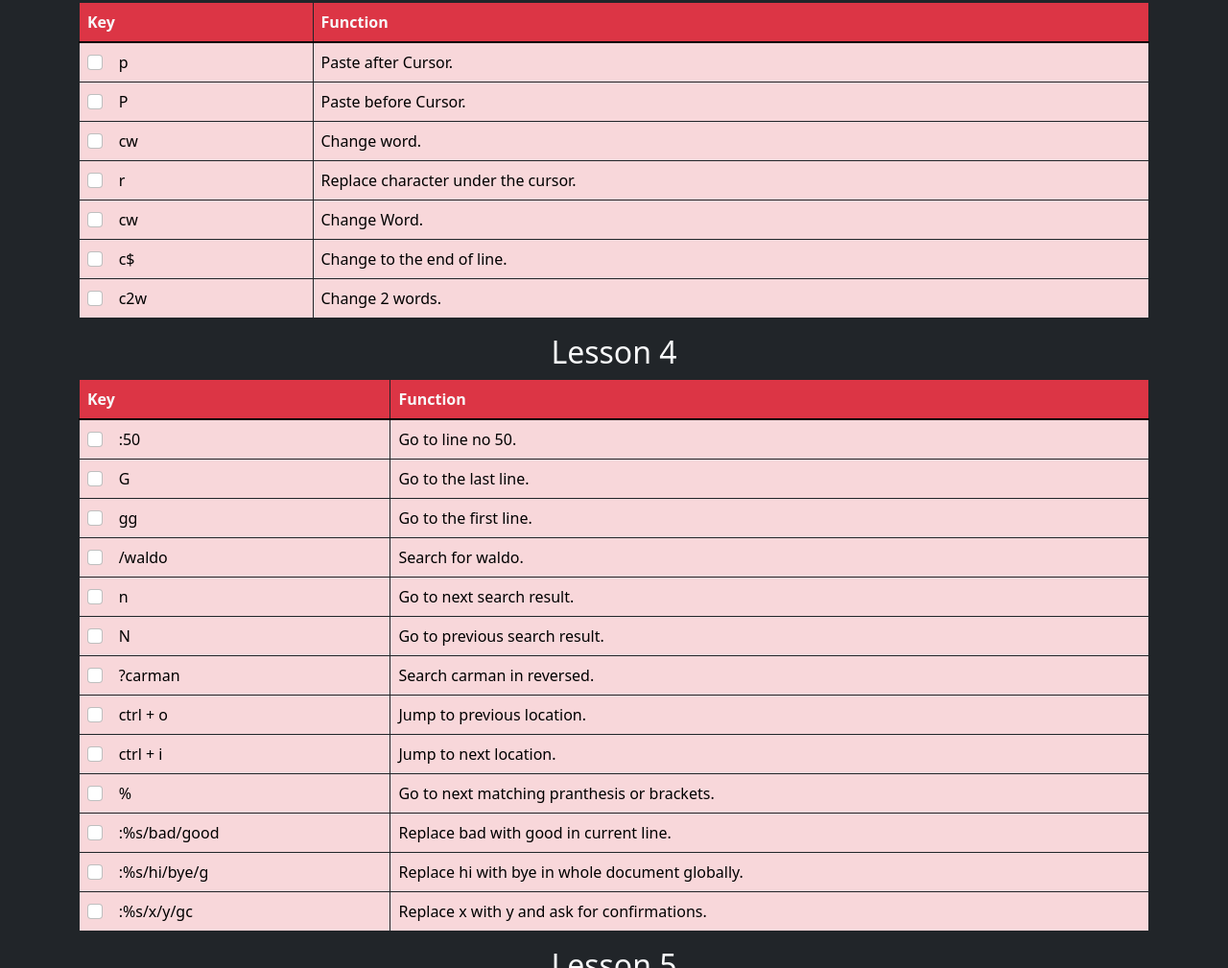
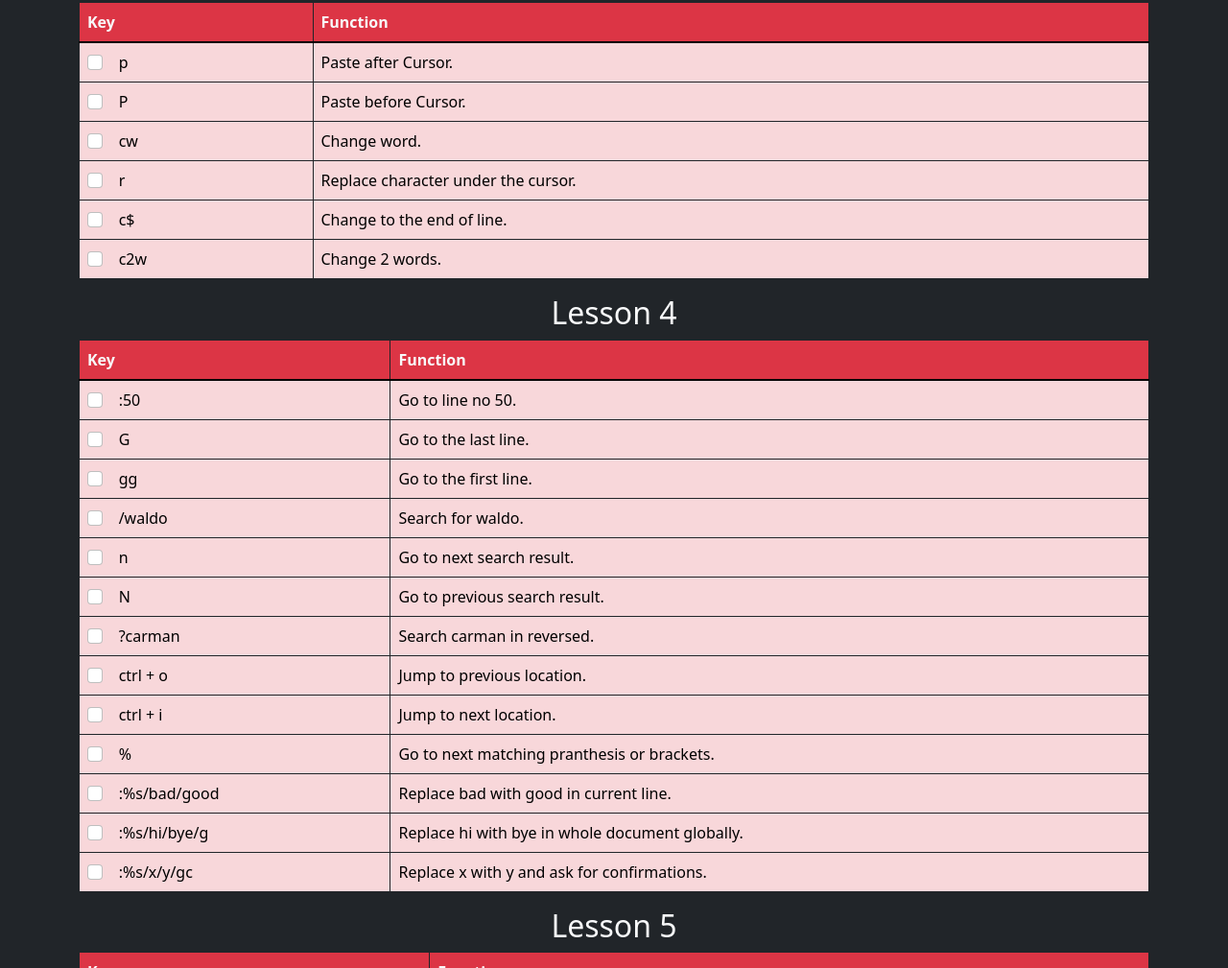
Before and after one commit to aero-26/Vim-Practice, a plain HTML site: page index.html in a window 1280 px wide. Shown: the part 1500-2509 px from the top of the page at 96% size. Drawn offline with Linux system fonts and the light colour scheme.

Commit message:
Update index.html

```diff
--- a/index.html
+++ b/index.html
@@ -181,10 +181,6 @@
                 <tr>
                     <td><input class="form-check-input"  type="checkbox" name="" id="">&nbsp; &nbsp; r</td>
                     <td>Replace character under the cursor.</td>
-                </tr>
-                <tr>
-                    <td><input class="form-check-input"  type="checkbox" name="" id="">&nbsp; &nbsp; cw</td>
-                    <td>Change Word.</td>
                 </tr>
                 <tr>
                     <td><input class="form-check-input"  type="checkbox" name="" id="">&nbsp; &nbsp; c$</td>
```
